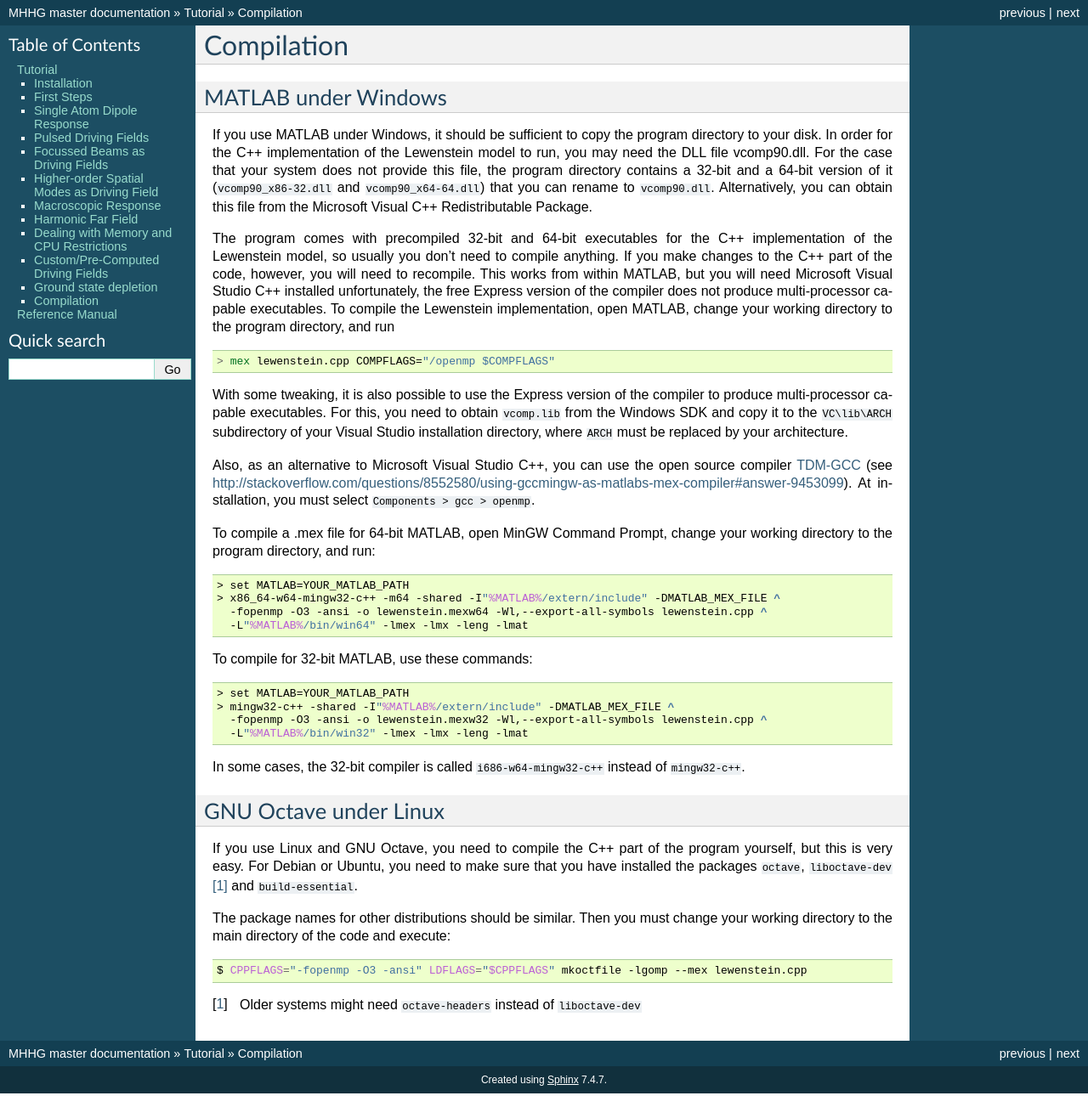
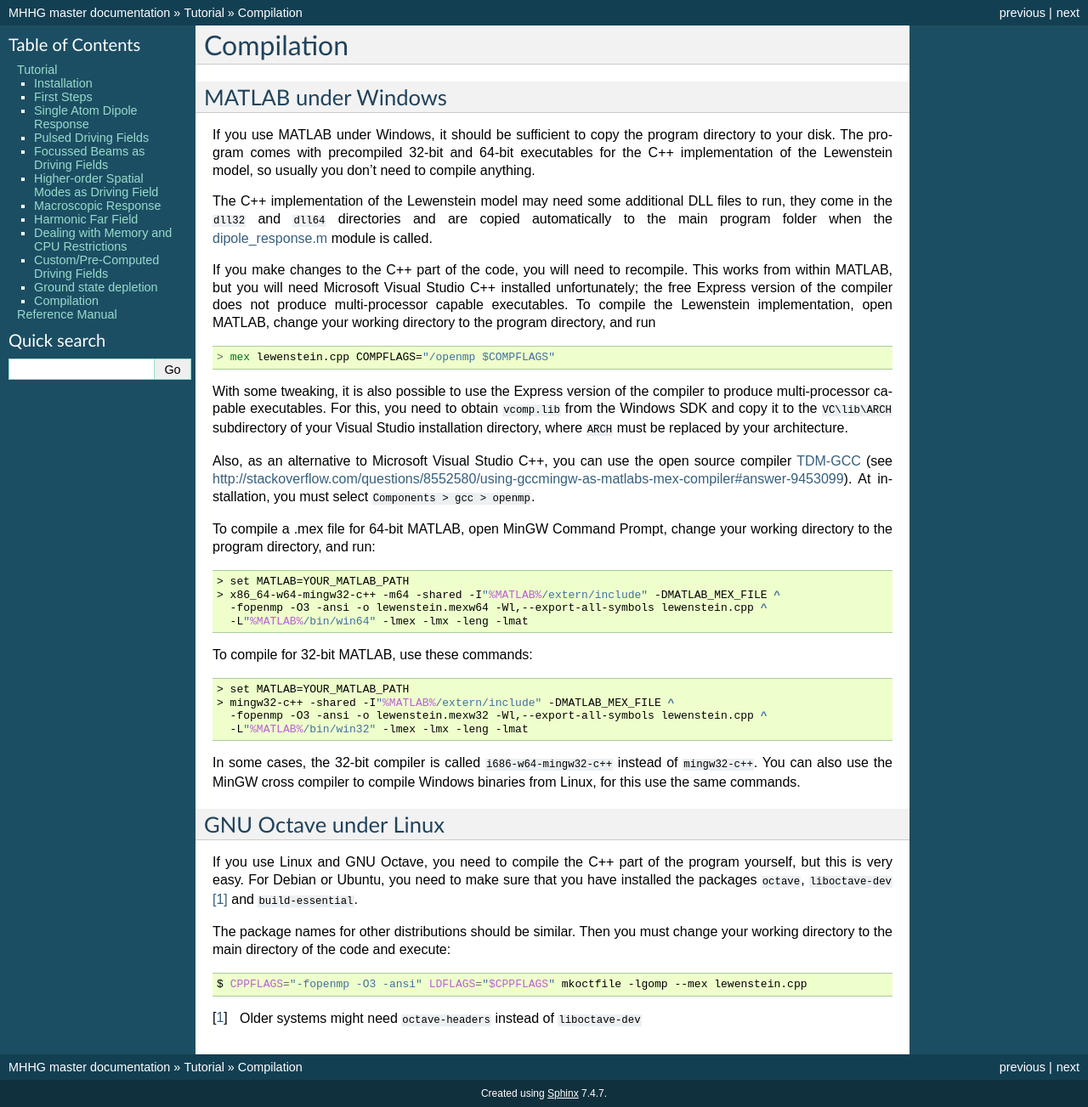
Before and after one commit to Leberwurscht/HHGmax, a Sphinx documentation site: the page built from doc/source/tutorial/compilation.rst, in a window 1280 px wide. Shown: the whole page at 85% size. Built offline with Sphinx 7.4.7, drawn with Linux system fonts in a browser that asks for light colours; formulas are drawn with MathJax 3.

Commit message:
adapt compilation chapter of tutorial

```diff
--- a/doc/source/tutorial/compilation.rst
+++ b/doc/source/tutorial/compilation.rst
@@ -6,15 +6,14 @@ Compilation
 MATLAB under Windows
 --------------------
 
-If you use MATLAB under Windows, it should be sufficient to copy the program directory to your disk. In order for the C++ implementation of the Lewenstein model to run, you may need the DLL file vcomp90.dll.
-For the case that your system does not provide this file, the program directory contains a 32-bit and a 64-bit version of it (``vcomp90_x86-32.dll`` and ``vcomp90_x64-64.dll``) that you can rename to ``vcomp90.dll``.
-Alternatively, you can obtain this file from the Microsoft Visual C++ Redistributable Package.
+If you use MATLAB under Windows, it should be sufficient to copy the program directory to your disk. The program comes with precompiled 32-bit and 64-bit executables for the C++
+implementation of the Lewenstein model, so usually you don't need to compile anything.
 
-The program comes with precompiled 32-bit and 64-bit executables for the C++
-implementation of the Lewenstein model, so usually you don't need to compile anything.
-If you make changes to the C++ part of the code, however, you will need to
+The C++ implementation of the Lewenstein model may need some additional DLL files to run, they come in the ``dll32`` and ``dll64`` directories and are copied automatically to the main program folder when the :ref:`dipole_response` module is called.
+
+If you make changes to the C++ part of the code, you will need to
 recompile. This works from within MATLAB, but you will need Microsoft Visual
-Studio C++ installed unfortunately, the free Express version of the compiler does
+Studio C++ installed unfortunately; the free Express version of the compiler does
 not produce multi-processor capable executables.
 To compile the Lewenstein implementation, open MATLAB, change your working directory to the program directory,
 and run
@@ -53,7 +52,7 @@ To compile for 32-bit MATLAB, use these commands:
       -fopenmp -O3 -ansi -o lewenstein.mexw32 -Wl,--export-all-symbols lewenstein.cpp ^
       -L"%MATLAB%/bin/win32" -lmex -lmx -leng -lmat
 
-In some cases, the 32-bit compiler is called ``i686-w64-mingw32-c++`` instead of ``mingw32-c++``.
+In some cases, the 32-bit compiler is called ``i686-w64-mingw32-c++`` instead of ``mingw32-c++``. You can also use the MinGW cross compiler to compile Windows binaries from Linux, for this use the same commands.
 
 .. _TDM-GCC: http://tdm-gcc.tdragon.net/
 
```
